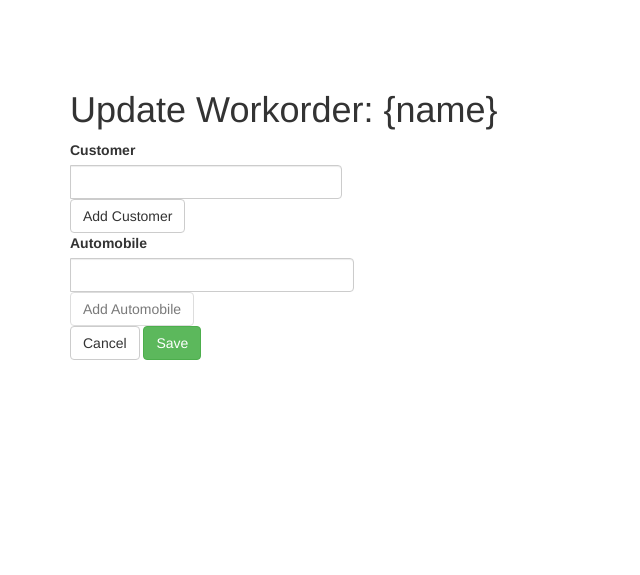
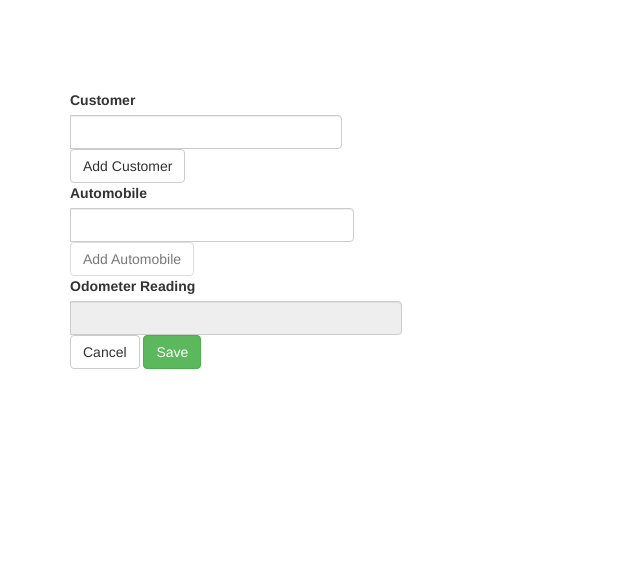
Before and after one commit to micahsoftdotexe/OpenMechanic, a Yii app: template views/workorder/update.php in a window 1280 px wide. Shown: the top 575 px of the page, without its empty margins (0-640 px from the left). Run offline with PHP 8.4 and a stand-in for Yii, Linux system fonts and the light colour scheme; the template is opened without the code that fills it, so the values that code supplies are empty; form fields are guessed from the names that the template uses; some libraries are stand-ins or nearby versions.

Commit message:
Added Data

```diff
--- a/controllers/AutomobileController.php
+++ b/controllers/AutomobileController.php
@@ -53,6 +53,7 @@ class AutomobileController extends Controller
             $autoModel->make = $model->make;
             $autoModel->model = $model->model;
             $autoModel->year = $model->year;
+            $autoModel->motor_number = $model->motor_number;
             if ($autoModel->save()) {
                 $ownModel->customer_id = $model->customer_id;
                 $ownModel->automobile_id = $autoModel->id;
--- a/migrations/m210611_132655_create_tables.php
+++ b/migrations/m210611_132655_create_tables.php
@@ -102,6 +102,7 @@ class m210611_132655_create_tables extends Migration
             'id' => $this->primaryKey(11),
             'customer_id' => $this->integer(11)->notNull(),
             'automobile_id' => $this->integer(11)->notNull(),
+            'odometer_reading' => $this->integer(25)->notNull(),
             'stage_id' => $this->integer(11)->notNull(),
             'date' => $this->datetime(),
             'subtotal' => $this->decimal(10, 2),
@@ -187,6 +188,7 @@ class m210611_132655_create_tables extends Migration
             'make' => $this->string(128)->notNull(),
             'model' => $this->string(128)->notNull(),
             'year' => $this->smallInteger()->notNull(),
+            'motor_number' => $this->decimal(10, 2)->notNull()
         ]);
     }
 
--- a/models/Automobile.php
+++ b/models/Automobile.php
@@ -32,7 +32,7 @@ class Automobile extends \yii\db\ActiveRecord
     public function rules()
     {
         return [
-            [['vin', 'make', 'model', 'year'], 'required'],
+            [['vin', 'make', 'model', 'year', 'motor_number'], 'required'],
             [['year'], 'integer'],
             [['vin'], 'string', 'max' => 17],
             [['make', 'model'], 'string', 'max' => 128],
@@ -50,6 +50,7 @@ class Automobile extends \yii\db\ActiveRecord
             'make' => Yii::t('app', 'Make'),
             'model' => Yii::t('app', 'Model'),
             'year' => Yii::t('app', 'Year'),
+            'motor_number' => Yii::t('app', 'Motor Number'),
         ];
     }
 
--- a/models/AutomobileForm.php
+++ b/models/AutomobileForm.php
@@ -11,11 +11,12 @@ class AutomobileForm extends yii\base\Model
     public $model;
     public $year;
     public $customer_id;
+    public $motor_number;
 
     public function rules()
     {
         return [
-            [['vin', 'make', 'model', 'year', 'customer_id'], 'required'],
+            [['vin', 'make', 'model', 'year', 'motor_number', 'customer_id'], 'required'],
         ];
     }
 }
--- a/models/Workorder.php
+++ b/models/Workorder.php
@@ -51,10 +51,10 @@ class Workorder extends \yii\db\ActiveRecord
     public function rules()
     {
         return [
-            [['customer_id', 'automobile_id'], 'required'],
+            [['customer_id', 'automobile_id', 'odometer_reading'], 'required'],
             [['customer_id', 'automobile_id', 'paid_in_full'], 'integer'],
             [['date'], 'safe'],
-            [['subtotal', 'tax', 'amount_paid'], 'number'],
+            [['subtotal', 'tax', 'amount_paid', 'odometer_reading'], 'number'],
             [['workorder_notes'], 'string'],
             [['automobile_id'], 'exist', 'skipOnError' => true, 'targetClass' => Automobile::class, 'targetAttribute' => ['automobile_id' => 'id']],
             [['customer_id'], 'exist', 'skipOnError' => true, 'targetClass' => Customer::class, 'targetAttribute' => ['customer_id' => 'id']],
--- a/views/automobile/_form.php
+++ b/views/automobile/_form.php
@@ -17,6 +17,7 @@ use borales\extensions\phoneInput\PhoneInput;
     <?= $automobileForm->field($model, 'make')->label(Yii::t('app', 'Make'))->textInput()?>
     <?= $automobileForm->field($model, 'model')->label(Yii::t('app', 'Model'))->textInput()?>
     <?= $automobileForm->field($model, 'year')->label(Yii::t('app', 'Year'))->textInput()?>
+    <?= $automobileForm->field($model, 'motor_number')->label(Yii::t('app', 'Motor Number'))->textInput()?>
     <?= $automobileForm->field($model, 'vin')->label(Yii::t('app', 'VIN'))->textInput()?>
     <?= $automobileForm->field($model, 'customer_id')->hiddenInput(['id' => 'customer_id_field'])->label(false)?>
     <?= Html::submitButton('<span class="fa fa-upload" aria-hidden="true"></span> ' . Yii::t('app', 'Upload'), [
--- a/views/workorder/_form.php
+++ b/views/workorder/_form.php
@@ -65,6 +65,9 @@ use yii\data\ActiveDataProvider;
                                     'target' => '#modalNewAutomobile',
                                 ],]) ?>
         </div>
+    </div>
+    <div class="input-group">
+        <?= $form->field($model, 'odometer_reading')->label(Yii::t('app', 'Odometer Reading'))->textInput(['id' => 'odometer_reading_input','disabled' => true])?>
     </div>
     <div class="form-group">
         <?= Html::a('Cancel', '/index', ['class' => 'btn btn-default btn-outline-secondary']) ?>
@@ -165,6 +168,7 @@ $('#customer_id').on('select2:select', function (e) {
             }
             $('#automobile_id').attr('disabled',false);
             $('#new_automobile_button').attr('disabled',false);
+            $('#odometer_reading_input').attr('disabled',false);
 
         },
 
--- a/views/workorder/edit.php
+++ b/views/workorder/edit.php
@@ -2,6 +2,12 @@
 
 use app\models\Workorder;
 use yii\helpers\Html;
+?>
+
+<?php
+$this->title = Yii::t('app', 'Update Workorder: {name}', [
+    'name' => \app\models\Customer::find()->where(['id'=> $model->customer_id])->one()->firstName.' '.\app\models\Customer::find()->where(['id'=> $model->customer_id])->one()->lastName.' - '.\app\models\Automobile::find()->where(['id'=> $model->automobile_id])->one()->make.' '.\app\models\Automobile::find()->where(['id'=> $model->automobile_id])->one()->model,
+]);
 ?>
 
 <?= \yii\bootstrap\Tabs::widget([
--- a/views/workorder/update.php
+++ b/views/workorder/update.php
@@ -5,9 +5,7 @@ use yii\helpers\Html;
 /* @var $this yii\web\View */
 /* @var $model app\models\Workorder */
 
-$this->title = Yii::t('app', 'Update Workorder: {name}', [
-    'name' => $model->id,
-]);
+
 $this->params['breadcrumbs'][] = ['label' => Yii::t('app', 'Workorders'), 'url' => ['index']];
 $this->params['breadcrumbs'][] = ['label' => $model->id, 'url' => ['view', 'id' => $model->id]];
 $this->params['breadcrumbs'][] = Yii::t('app', 'Update');
```
